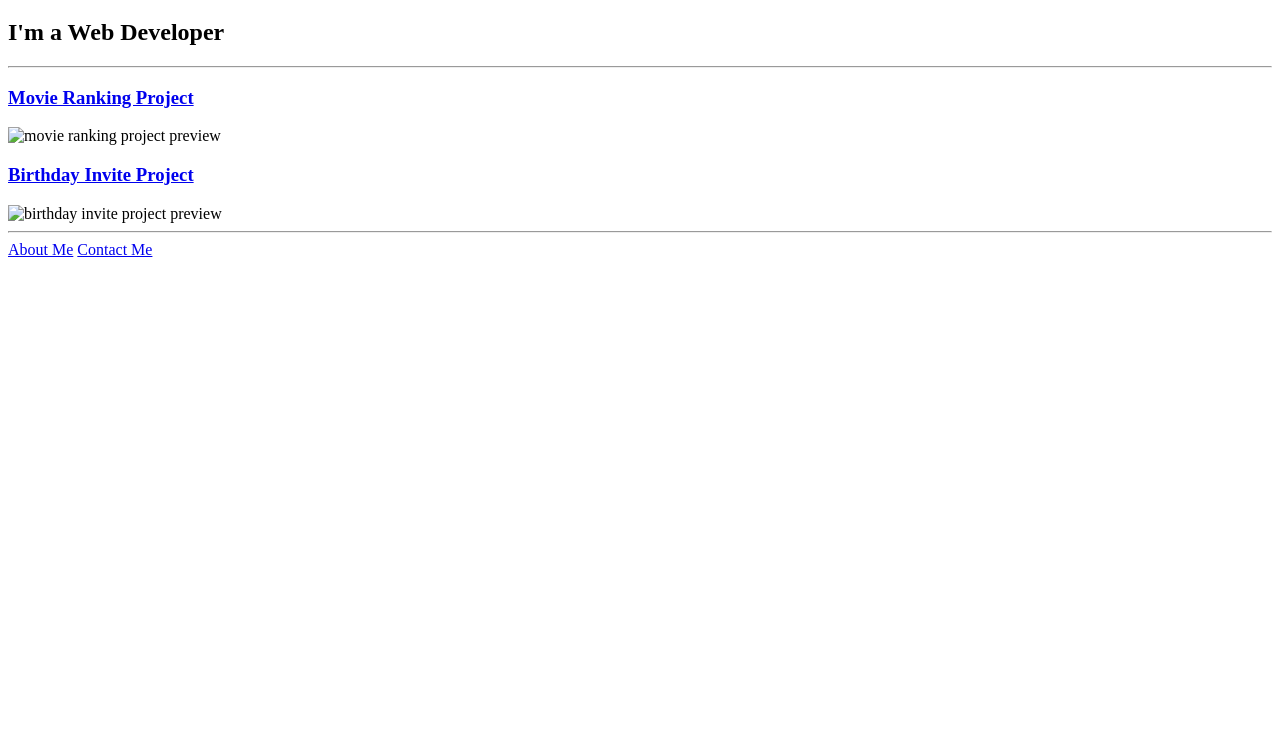
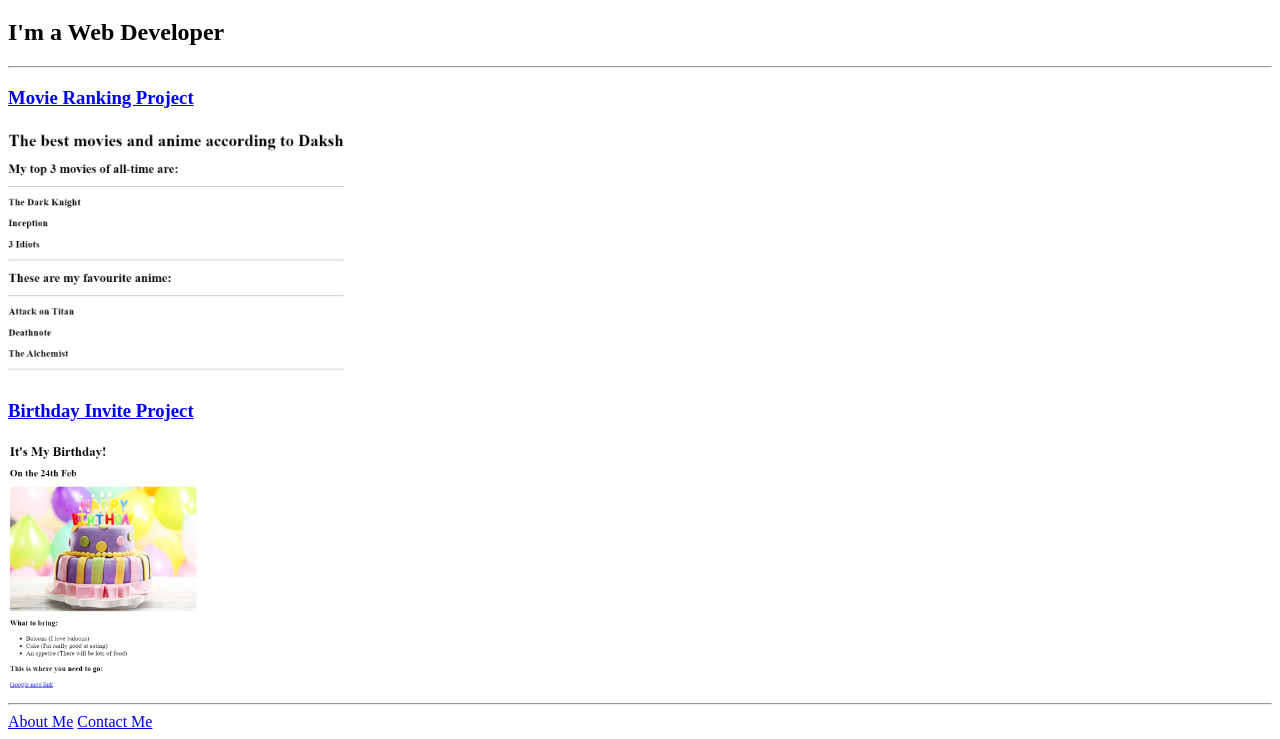
Before and after one commit to Daksh-134/html-portfolio, a plain HTML site: page index.html in a window 1280 px wide. Shown: the part 61-800 px from the top of the page. Drawn offline with Linux system fonts and the light colour scheme.

Commit message:
Update index.html

```diff
--- a/index.html
+++ b/index.html
@@ -1,18 +1,4 @@
-<!-- TODO 1: Create the HTML Boilerplate -->
 
-<!-- TODO 2: Add Your previous projects' HTML into the public folder -->
-
-<!-- TODO 3: Take screenshots of your project previews and add the images to the images folder -->
-
-<!-- TODO 4: Add titles/subtitles etc. -->
-
-<!-- TODO 5: Add a link to the project pages -->
-
-<!-- TODO 6: Add images to show the project previews
-HINT for TODO 6: You can use the height attribute set to 200 to make the image smaller:
-https://developer.mozilla.org/en-US/docs/Web/HTML/Element/img#attr-height -->
-
-<!-- TODO 7: Add the Contact Me and About Me page links -->
 <!DOCTYPE html>
 <html lang="en">
 
@@ -25,10 +11,10 @@ https://developer.mozilla.org/en-US/docs/Web/HTML/Element/img#attr-height -->
   <h1>Daksh's Portfolio</h1>
   <h2>I'm a Web Developer</h2>
   <hr />
-  <h3><a href="./public/movie-ranking.html">Movie Ranking Project</a></h3>
-  <img src="./assets/images/ranking.png" height="250" alt="movie ranking project preview"/>
-  <h3><a href="./public/birthday-invite.html">Birthday Invite Project</a></h3>
-  <img src="./assets/images/bday.png" height="250" alt="birthday invite project preview"/>
+  <h3><a href="./movie-ranking.html">Movie Ranking Project</a></h3>
+  <img src="./ranking.png" height="250" alt="movie ranking project preview"/>
+  <h3><a href=".birthday-invite.html">Birthday Invite Project</a></h3>
+  <img src="./bday.png" height="250" alt="birthday invite project preview"/>
   <hr />
   <a href="./public/about.html">About Me</a>
   <a href="./public/contact.html">Contact Me</a>
```
